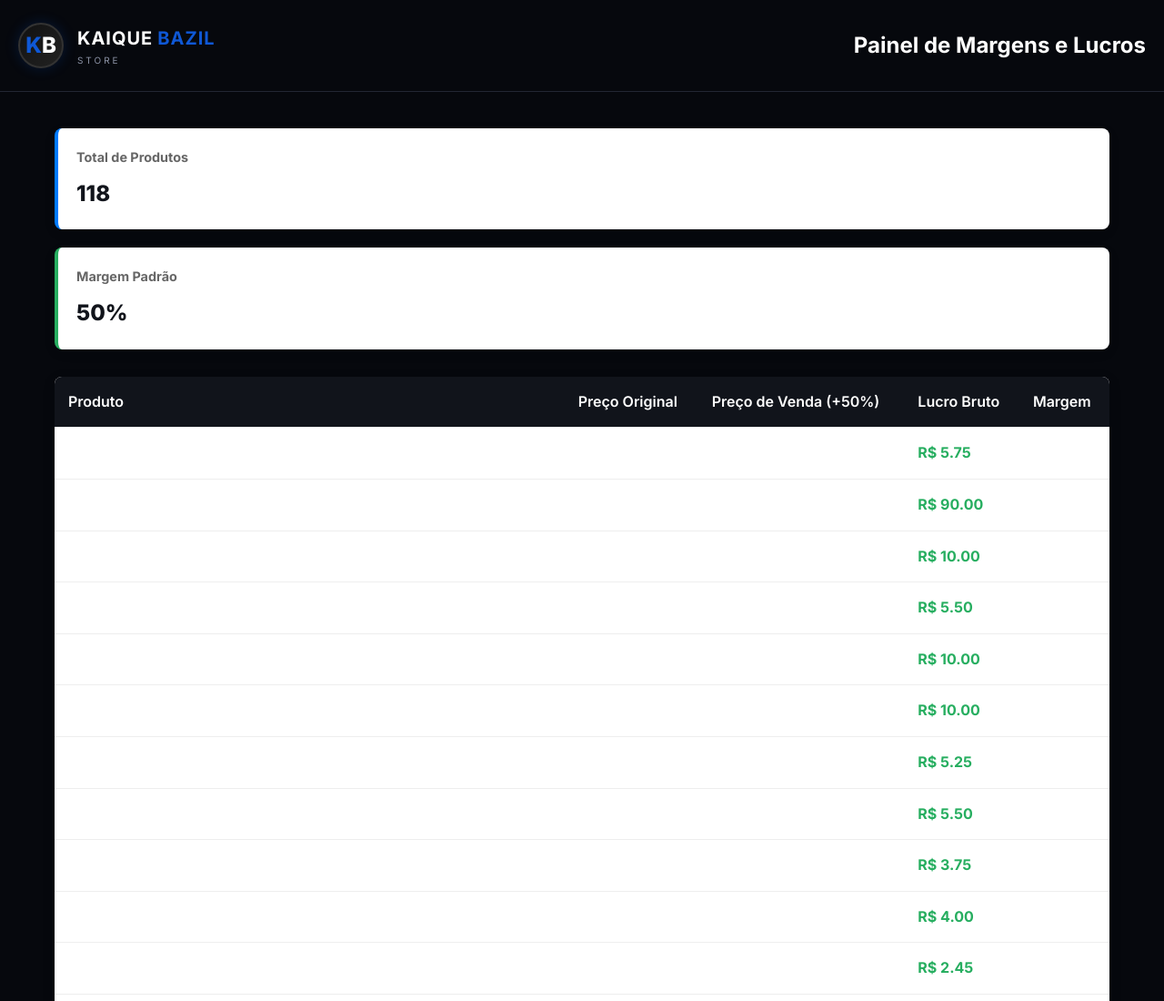
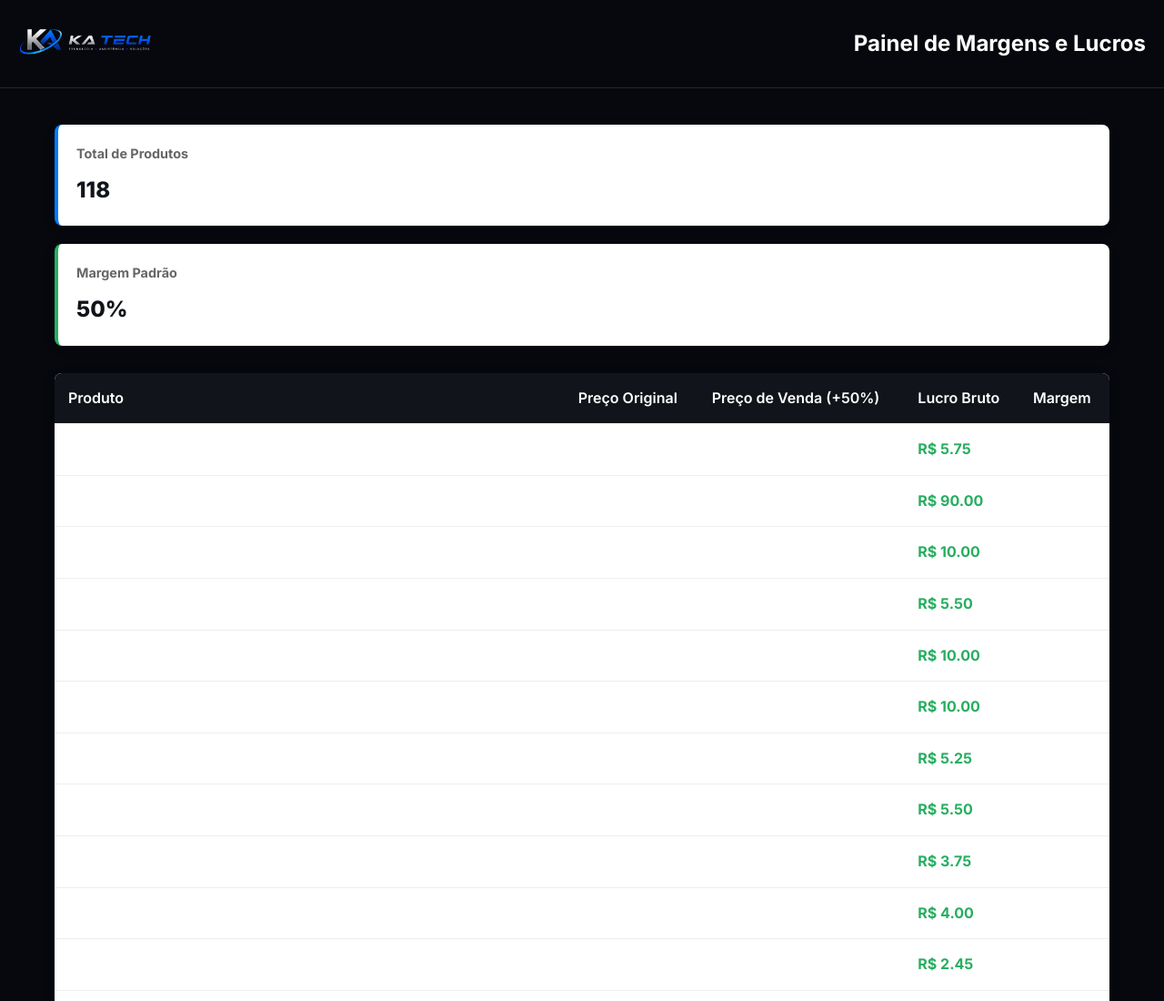
Before and after one commit to kaiquebazil/Loja, a plain HTML site: page profits.html in a window 1280 px wide. Shown: the top 1100 px of the page at 91% size. Drawn offline with Linux system fonts and the light colour scheme.

Commit message:
Mudando Logo

```diff
--- a/profits.html
+++ b/profits.html
@@ -7,6 +7,7 @@
     <link rel="stylesheet" href="https://cdnjs.cloudflare.com/ajax/libs/font-awesome/6.4.0/css/all.min.css">
     <link href="https://fonts.googleapis.com/css2?family=Inter:wght@300;400;500;600;700;800&display=swap" rel="stylesheet">
     <link rel="stylesheet" href="css/style.css">
+    <link rel="shortcut icon" href="img/favicon.ico" type="image/x-icon">
     <style>
         .profits-container {
             padding: 40px 20px;
@@ -68,11 +69,9 @@
 <body>
     <header class="header">
         <div class="container">
-            <div class="logo" onclick="window.location.href='index.html'" style="cursor: pointer;">
-                <div class="logo-icon"><span>K</span>B</div>
+            <div class="logo">
                 <div class="logo-text">
-                    <h1>KAIQUE <span class="blue">BAZIL</span></h1>
-                    <p>STORE</p>
+                    <img src="img/logo.png" width="150" alt="">
                 </div>
             </div>
             <h2 style="margin-left: 20px;">Painel de Margens e Lucros</h2>
```
